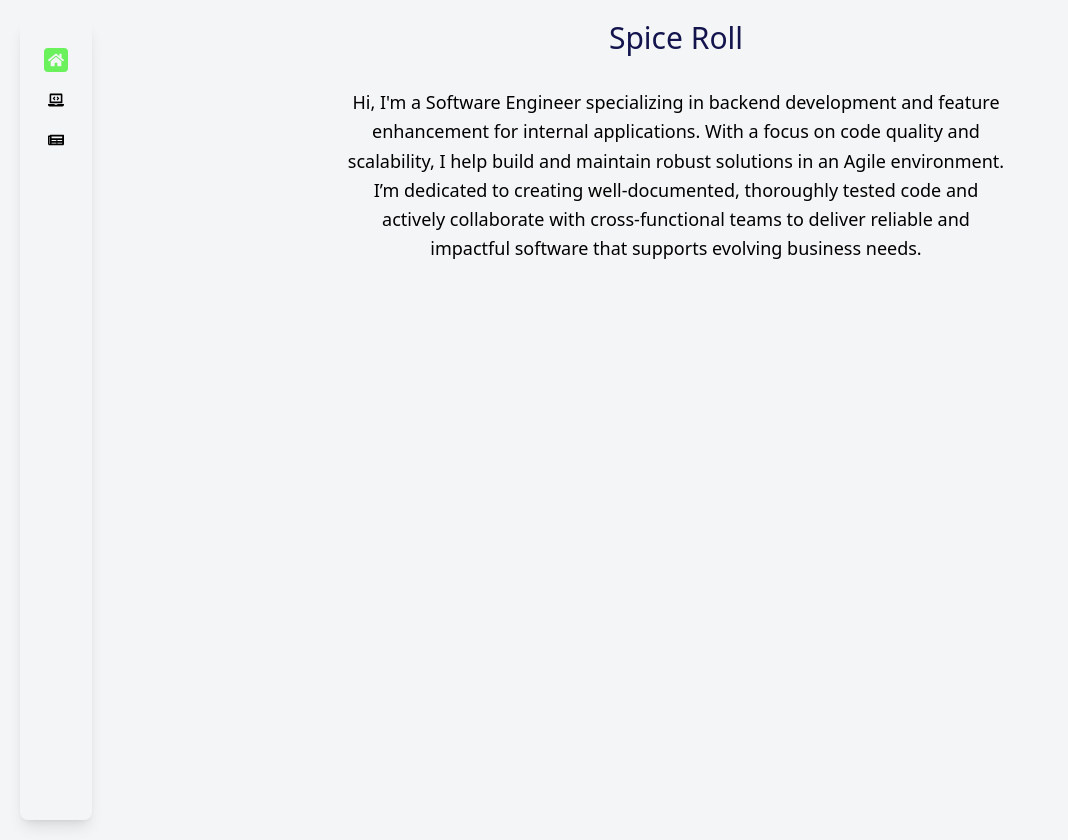
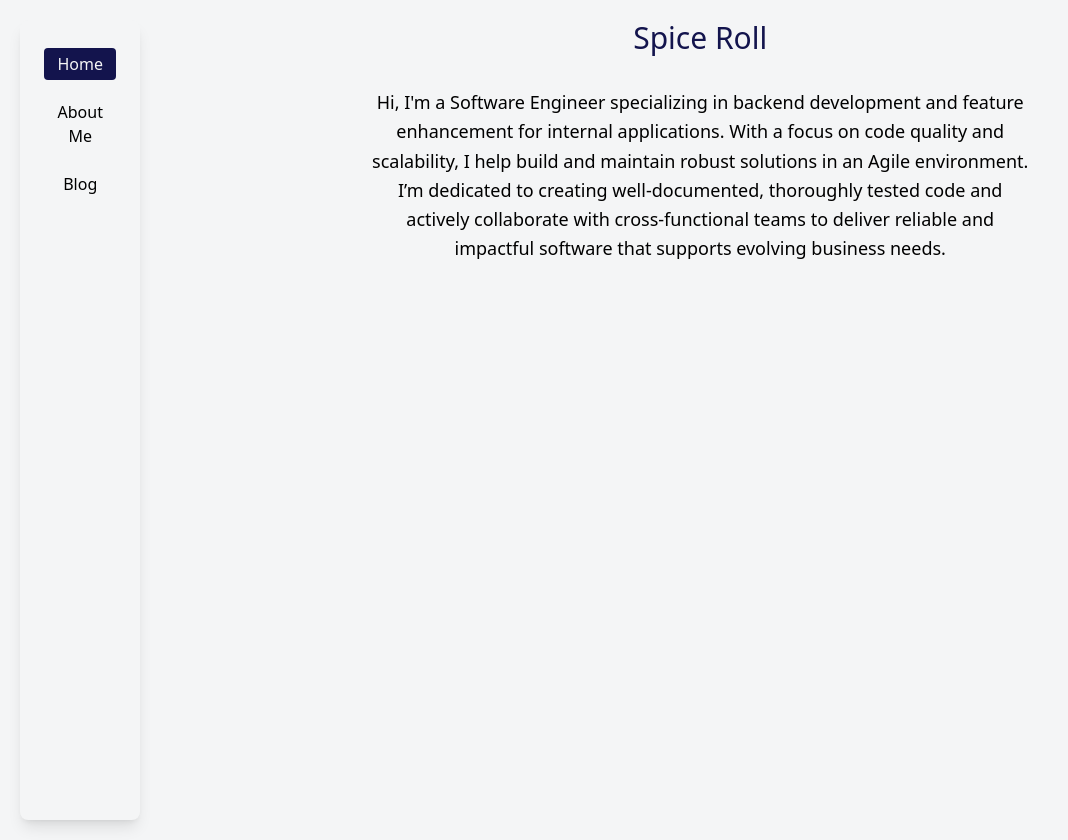
Before and after one commit to bwSpiceBall/spiceRoll, a React (Vite) app: page / in a window 1280 px wide. Shown: the whole page, without its empty margins (0-1068 px from the left). Built offline with nearby package versions, Linux system fonts and the light colour scheme.

Commit message:
chore: change menu highlight color

```diff
--- a/src/components/Sidebar.tsx
+++ b/src/components/Sidebar.tsx
@@ -1,5 +1,4 @@
 import { NavLink } from 'react-router-dom'
-import { FaHome, FaLaptopCode, FaNewspaper } from 'react-icons/fa'
 
 const Sidebar = () => {
     return (
@@ -9,45 +8,36 @@ const Sidebar = () => {
                     <NavLink
                         to="/"
                         className={({ isActive }) =>
-                            `group m-1 flex justify-center rounded p-1 text-center transition hover:bg-green hover:text-light-gray ${
-                                isActive ? 'bg-green text-light-gray' : ''
+                            `group m-1 flex justify-center rounded p-1 text-center transition hover:bg-navy hover:text-light-gray ${
+                                isActive ? 'bg-navy text-light-gray' : ''
                             }`
                         }
                     >
-                        <FaHome />
-                        <span className="absolute left-12 top-0 m-2 flex h-9 w-32 origin-left scale-0 flex-col justify-center rounded bg-navy p-2 text-gray-300 shadow-md transition-all duration-100 group-hover:scale-100">
-                            Home
-                        </span>
+                        Home
                     </NavLink>
                 </li>
                 <li className="relative pt-1">
                     <NavLink
                         to="/about"
                         className={({ isActive }) =>
-                            `group m-1 flex justify-center rounded p-1 text-center transition hover:bg-green hover:text-light-gray ${
-                                isActive ? 'bg-green text-light-gray' : ''
+                            `group m-1 flex justify-center rounded p-1 text-center transition hover:bg-navy hover:text-light-gray ${
+                                isActive ? 'bg-navy text-light-gray' : ''
                             }`
                         }
                     >
-                        <FaLaptopCode />
-                        <span className="absolute left-12 top-0 m-2 flex h-9 w-32 origin-left scale-0 flex-col justify-center rounded bg-navy p-2 text-gray-300 shadow-md transition-all duration-100 group-hover:scale-100">
-                            About Me
-                        </span>
+                        About Me
                     </NavLink>
                 </li>
                 <li className="relative pt-1">
                     <NavLink
                         to="/blog"
                         className={({ isActive }) =>
-                            `group m-1 flex justify-center rounded p-1 text-center transition hover:bg-green hover:text-light-gray ${
-                                isActive ? 'bg-green text-light-gray' : ''
+                            `group m-1 flex justify-center rounded p-1 text-center transition hover:bg-navy hover:text-light-gray ${
+                                isActive ? 'bg-navy text-light-gray' : ''
                             }`
                         }
                     >
-                        <FaNewspaper />
-                        <span className="absolute left-12 top-0 m-2 flex h-9 w-32 origin-left scale-0 flex-col justify-center rounded bg-navy p-2 text-gray-300 shadow-md transition-all duration-100 group-hover:scale-100">
-                            Blog
-                        </span>
+                        Blog
                     </NavLink>
                 </li>
             </ul>
```
